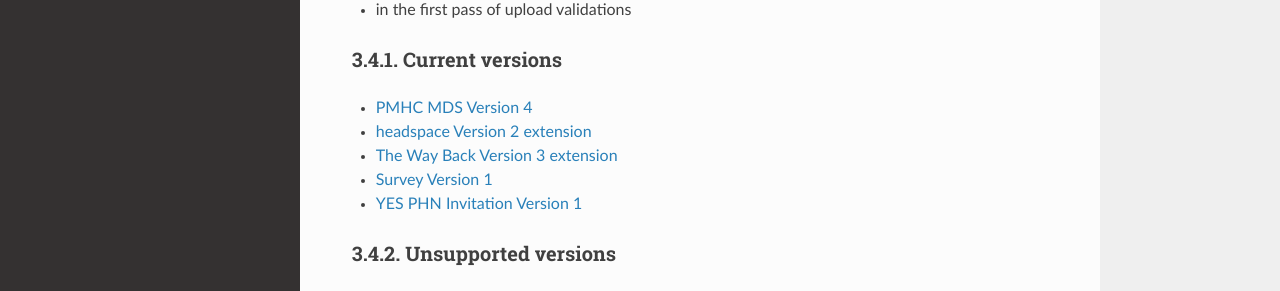
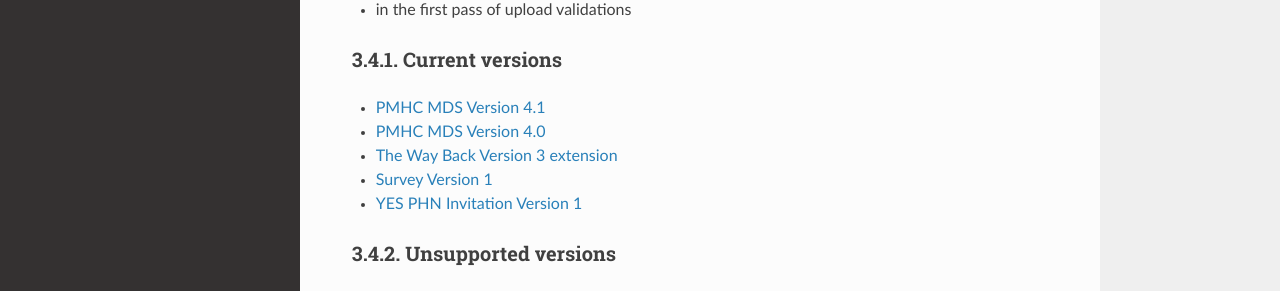
Before and after one commit to logicly-au/docs.pmhc-mds.com, a Sphinx documentation site: the page built from docs/data-specifications.rst, in a window 1280 px wide and 900 px high, scrolled down 1766 px. Shown: the part 349-640 px from the top of the window. Built offline with Sphinx 7.4.7 and the Read the Docs theme 3.1.0, drawn with Linux system fonts in a browser that asks for light colours.

Commit message:
Adding v4.1 download specification files

```diff
--- a/docs/data-specifications.rst
+++ b/docs/data-specifications.rst
@@ -128,8 +128,8 @@
 Current versions
 ~~~~~~~~~~~~~~~~
 
-* `PMHC MDS Version 4 <https://docs.pmhc-mds.com/projects/data-specification/en/v4/_static/pmhcmds-spec-meta.zip>`__
-* `headspace Version 2 extension <https://docs.pmhc-mds.com/projects/data-specification-headspace/en/v2/_static/pmhcmds-spec-meta.zip>`__
+* `PMHC MDS Version 4.1 <https://docs.pmhc-mds.com/projects/data-specification/en/v4.1/_static/pmhcmds-spec-meta.zip>`__
+* `PMHC MDS Version 4.0 <https://docs.pmhc-mds.com/projects/data-specification/en/v4/_static/pmhcmds-spec-meta.zip>`__
 * `The Way Back Version 3 extension <https://docs.pmhc-mds.com/projects/data-specification-wayback/en/v3/_downloads/5ffd84a73959ec4fce41846c4fe399c2/wayback-spec-meta.zip>`__
 * `Survey Version 1 <https://docs.pmhc-mds.com/projects/data-specification-survey/en/v1/_static/pmhcmds-survey-spec-meta.zip>`__
 * `YES PHN Invitation Version 1 <https://docs.pmhc-mds.com/projects/data-specification-yes-invitation/en/v1/_static/pmhcmds-yes-invitation-spec-meta.zip>`__
```
